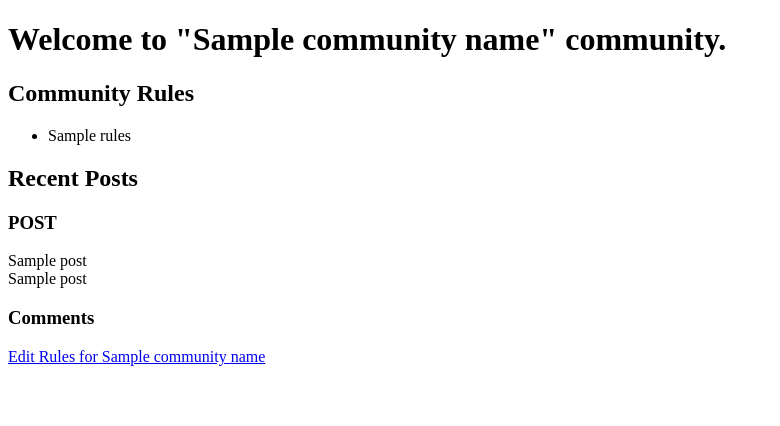
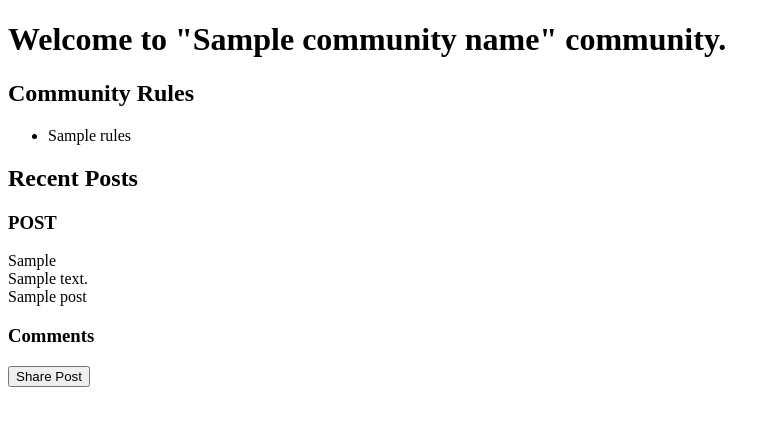
Before and after one commit to elifdonmez/SWE-573-Community-Specific-Info_Man-Sys, a Django app: template mysite/communityinfo/templates/join_community.html in a window 1280 px wide. Shown: the top 426 px of the page, without its empty margins (0-780 px from the left). Run offline with Django 4.2, Linux system fonts and the light colour scheme; tables that the repository leaves empty hold one stand-in row (values such as "Sample post"); the template is opened without the code that fills it: values that come from a table or form of the project are taken from there, most other values are stand-ins (such as "Sample title", 1, 10 or a date in 2020).

Commit message:
community page post listing: posts are listed with header description and username

```diff
--- a/mysite/communityinfo/templates/join_community.html
+++ b/mysite/communityinfo/templates/join_community.html
@@ -16,9 +16,9 @@
     {% for post in posts %}
     <div class="post">
         <h3>POST</h3>
-        <div class="submitter-name">{{ post.submitter_name }}</div>
-        <div class="submitter-name">{{ post.community_name }}</div>
-        <div class="post-content">{{ post.content_id }}</div>
+        <div class="submitter-name">{{ post.header }}</div>
+        <div class="submitter-name">{{ post.description }}</div>
+        <div class="post-content">{{ post.submitter_name }}</div>
         <!-- Display comments for the current post -->
         <div class="comments">
             <h3>Comments</h3>
@@ -38,9 +38,9 @@
         <a href="{% url 'edit_rules' community_name=community_name %}">Edit Rules for {{ community_name }}</a>
     {% endif %}
 </div>
-<div>
-    <a href="{% url 'share_post' community_name=community_name %}">Edit Rules for {{ community_name }}</a>
 </div>
-</div>
+    <div class="share-post-button">
+        <a href="{% url 'share_post' community_name=community_name %}"><button>Share Post</button></a>
+    </div>
 </body>
 </html>
--- a/mysite/communityinfo/templates/visit_community.html
+++ b/mysite/communityinfo/templates/visit_community.html
@@ -16,9 +16,9 @@
         {% for post in posts %}
         <div class="post">
             <h3>POST</h3>
-            <div class="submitter-name">{{ post.submitter_name }}</div>
-            <div class="submitter-name">{{ post.community_name }}</div>
-            <div class="post-content">{{ post.content_id }}</div>
+            <div class="submitter-name">{{ post.header }}</div>
+            <div class="submitter-name">{{ post.description }}</div>
+            <div class="post-content">{{ post.submitter_name }}</div>
             <!-- Display comments for the current post -->
             <div class="comments">
                 <h3>Comments</h3>
--- a/mysite/communityinfo/views.py
+++ b/mysite/communityinfo/views.py
@@ -121,6 +121,7 @@ def visit_community(request, community_name):
         # This can include displaying an error message or redirecting the user
         pass
 
+
 def follow_user(request, username):
     if request.method == 'POST':
         follower_username = request.session['username']
```
